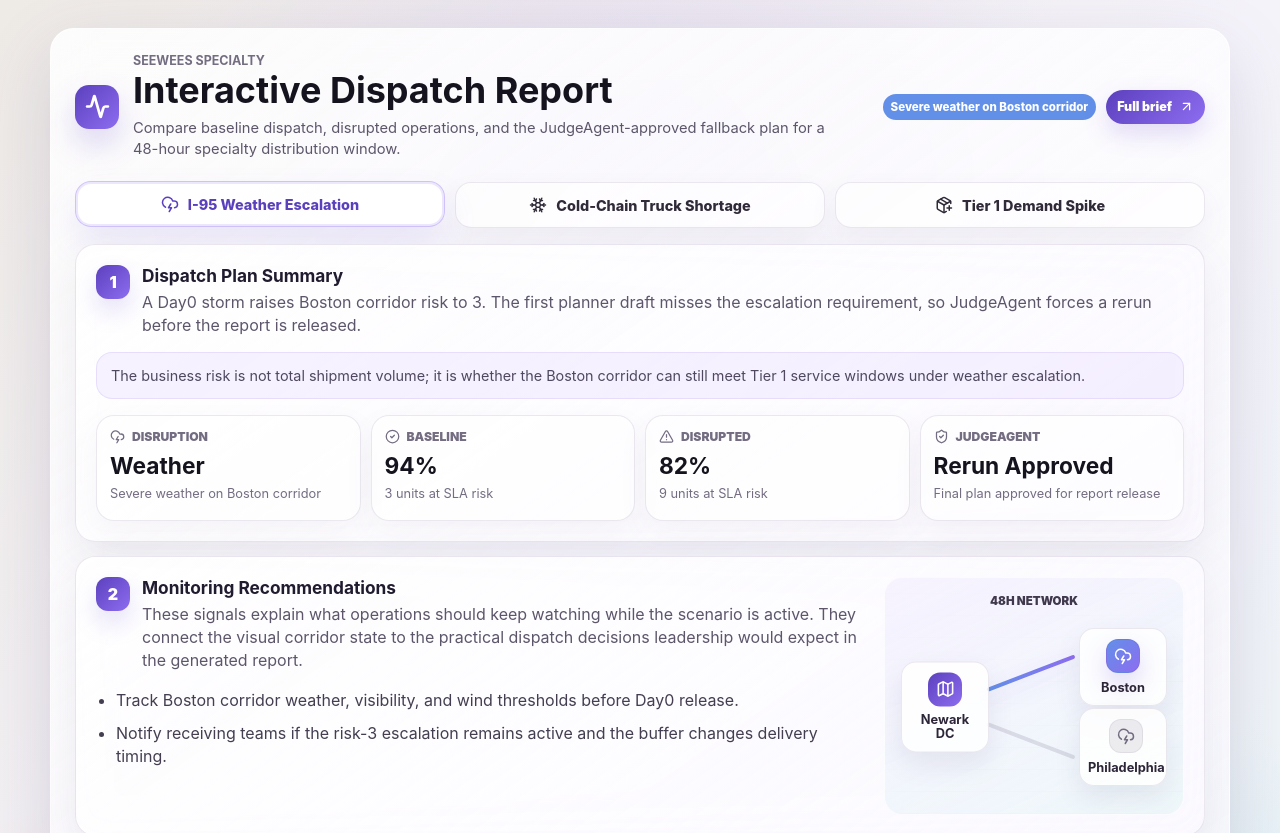
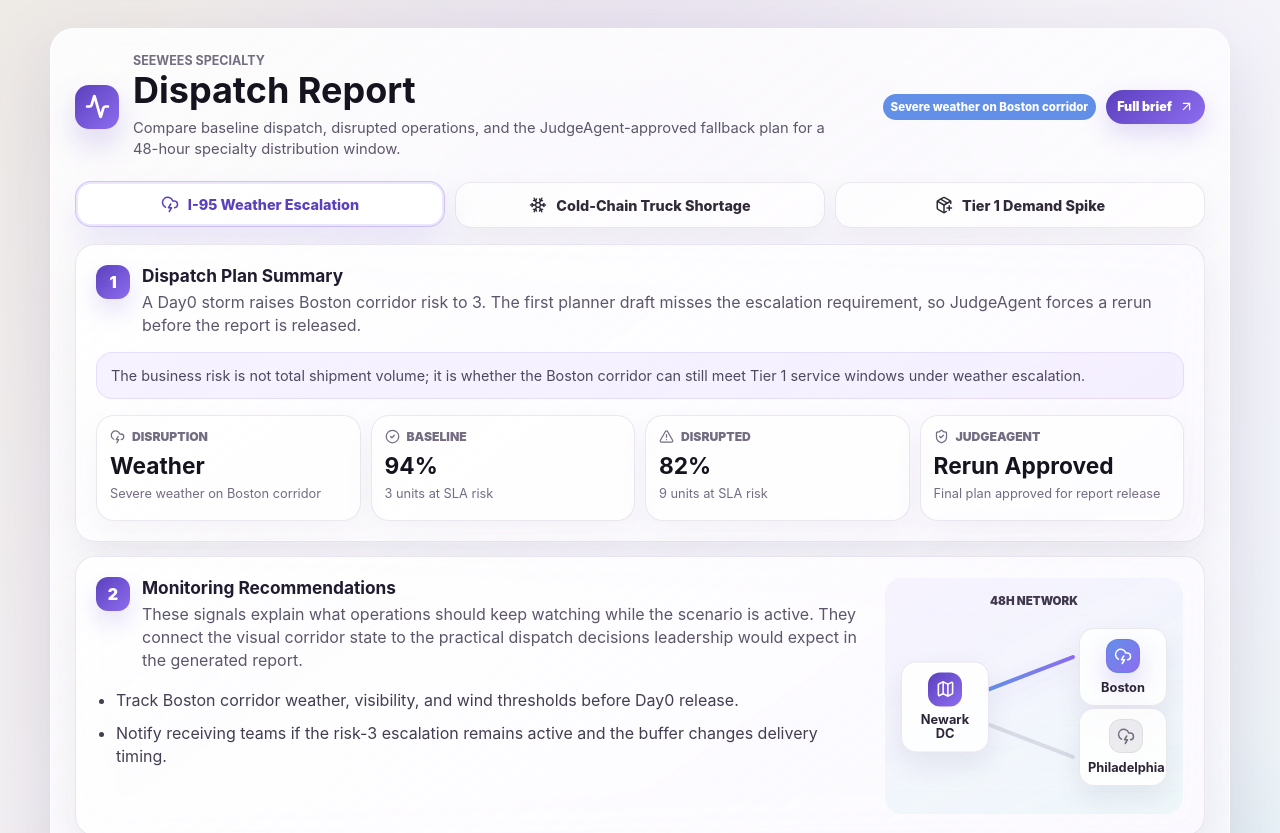
Before and after one commit to jin-roh-analyst/SeeWeeS_Group4_BS, a Next.js app in the folder web/: page / in a window 1280 px wide. Shown: the top 833 px of the page. Built offline with nearby package versions, Linux system fonts and the light colour scheme.

Commit message:
Simplify dashboard title

```diff
--- a/web/app/page.tsx
+++ b/web/app/page.tsx
@@ -157,7 +157,7 @@ export default function Home() {
             </div>
             <div>
               <p className="eyebrow">SeeWeeS Specialty</p>
-              <h1>Interactive Dispatch Report</h1>
+              <h1>Dispatch Report</h1>
               <p className="topline">
                 Compare baseline dispatch, disrupted operations, and the JudgeAgent-approved fallback plan for a 48-hour specialty distribution window.
               </p>
```
